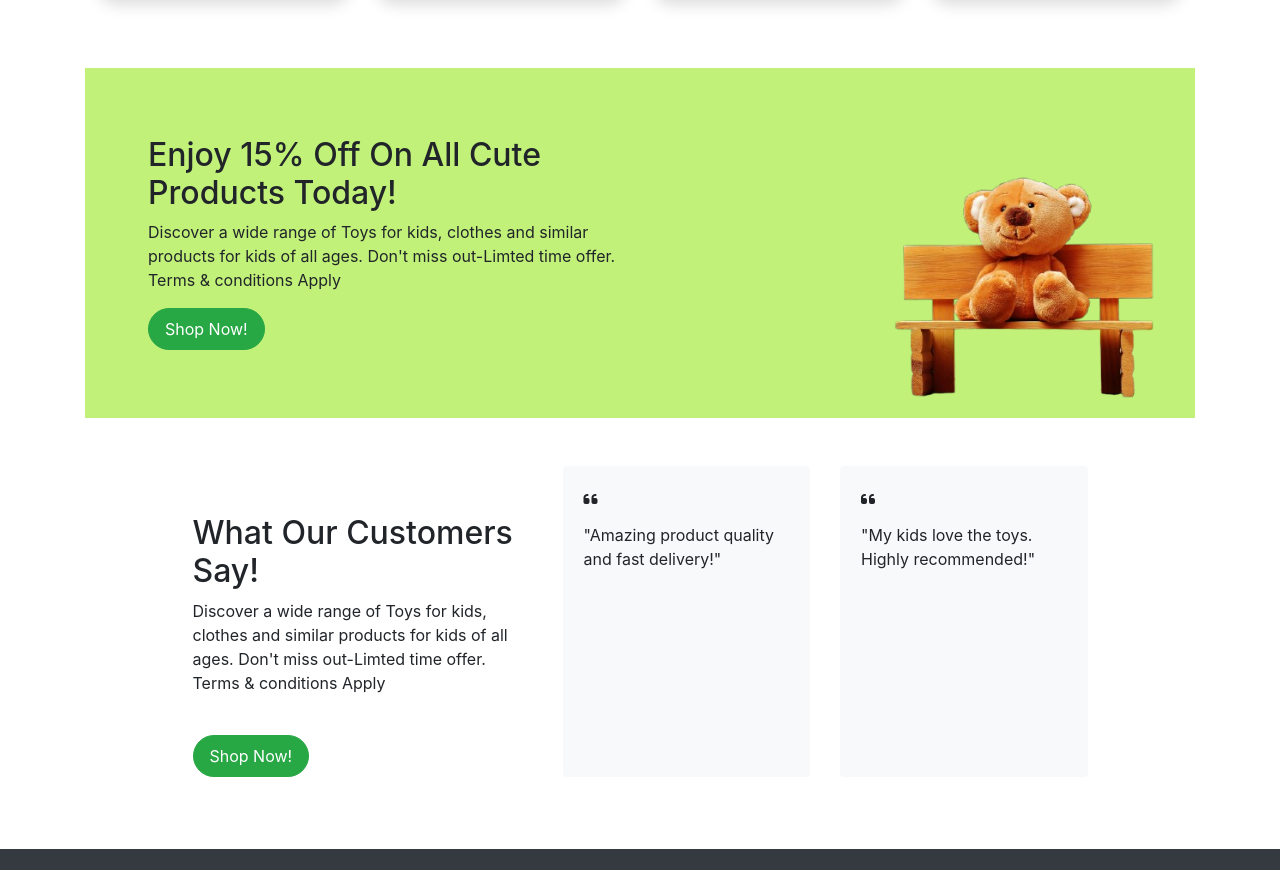
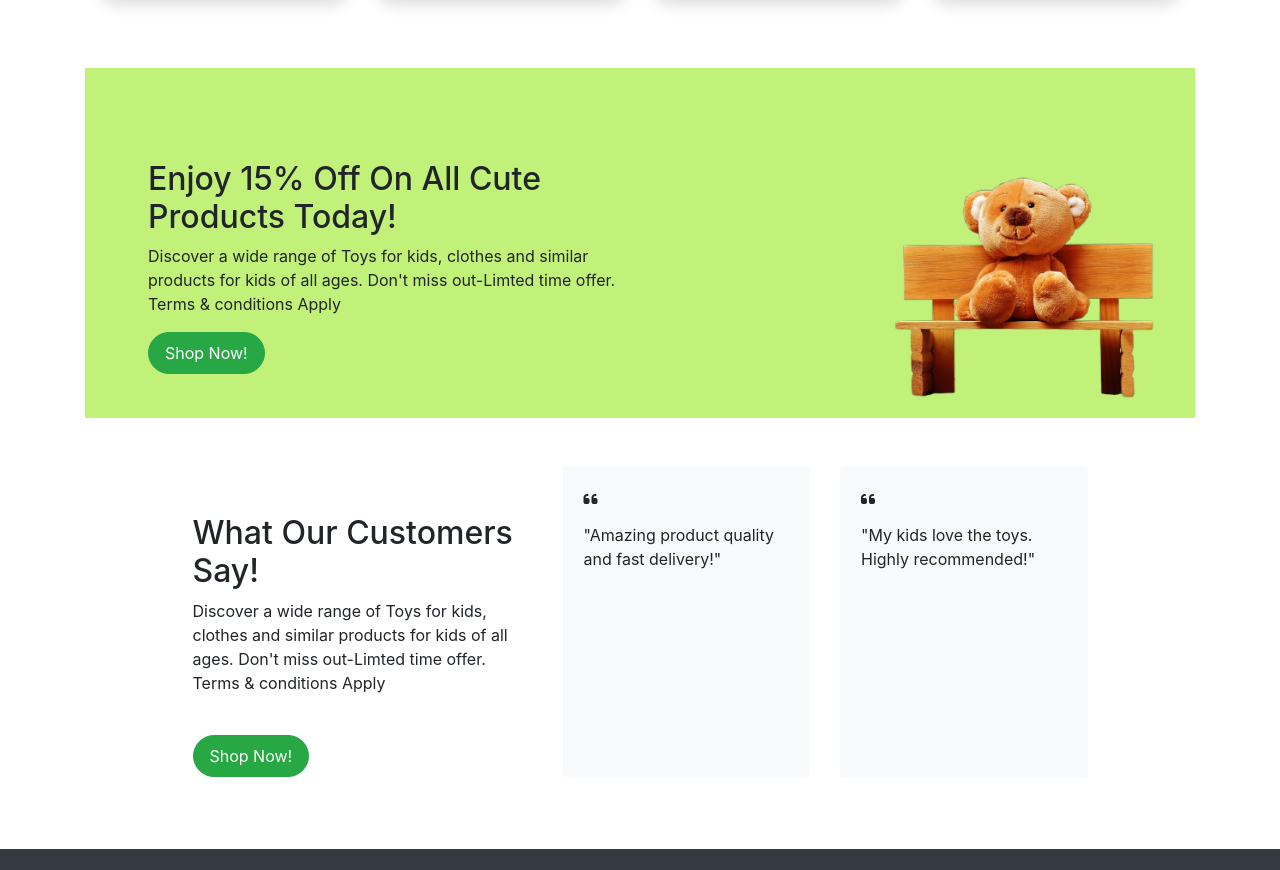
Before and after one commit to Kalyanisunil/The_baby-House, a plain HTML site: page index.html in a window 1280 px wide. Shown: the part 1960-2830 px from the top of the page. Drawn offline with nearby package versions, Linux system fonts and the light colour scheme.

Commit message:
changed the top margin of discount section

```diff
--- a/index.html
+++ b/index.html
@@ -338,7 +338,7 @@
     <div class="container mt-5" style="background-color: rgba(164, 235, 58, 0.677);">
   <div class="row align-items-center">
     <div class="col-md-6">
-      <h2 class="text-capitalize ml-5">Enjoy 15% off on all cute products Today!</h2>
+      <h2 class="text-capitalize mt-5 ml-5">Enjoy 15% off on all cute products Today!</h2>
       <p class="ml-5">Discover a wide range of Toys for kids, clothes and similar products for kids of all ages. Don't miss out-Limted time offer.
         Terms & conditions Apply
       </p>
```
